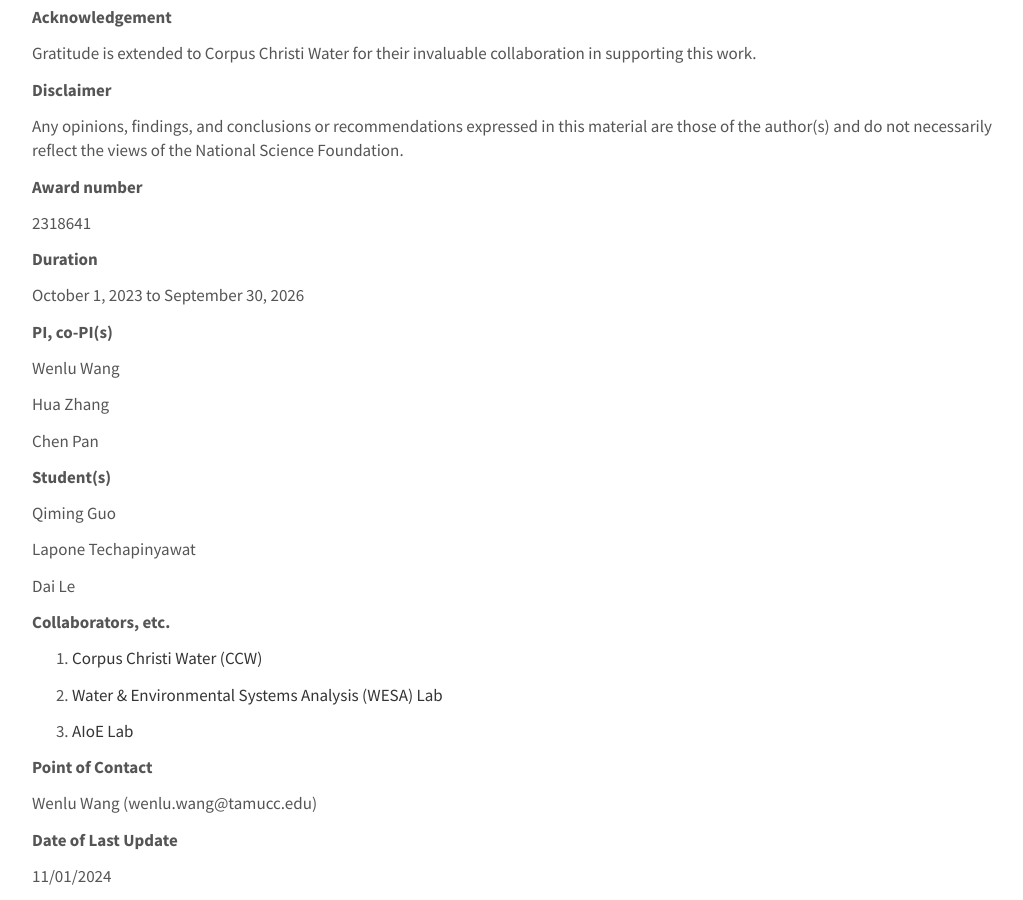
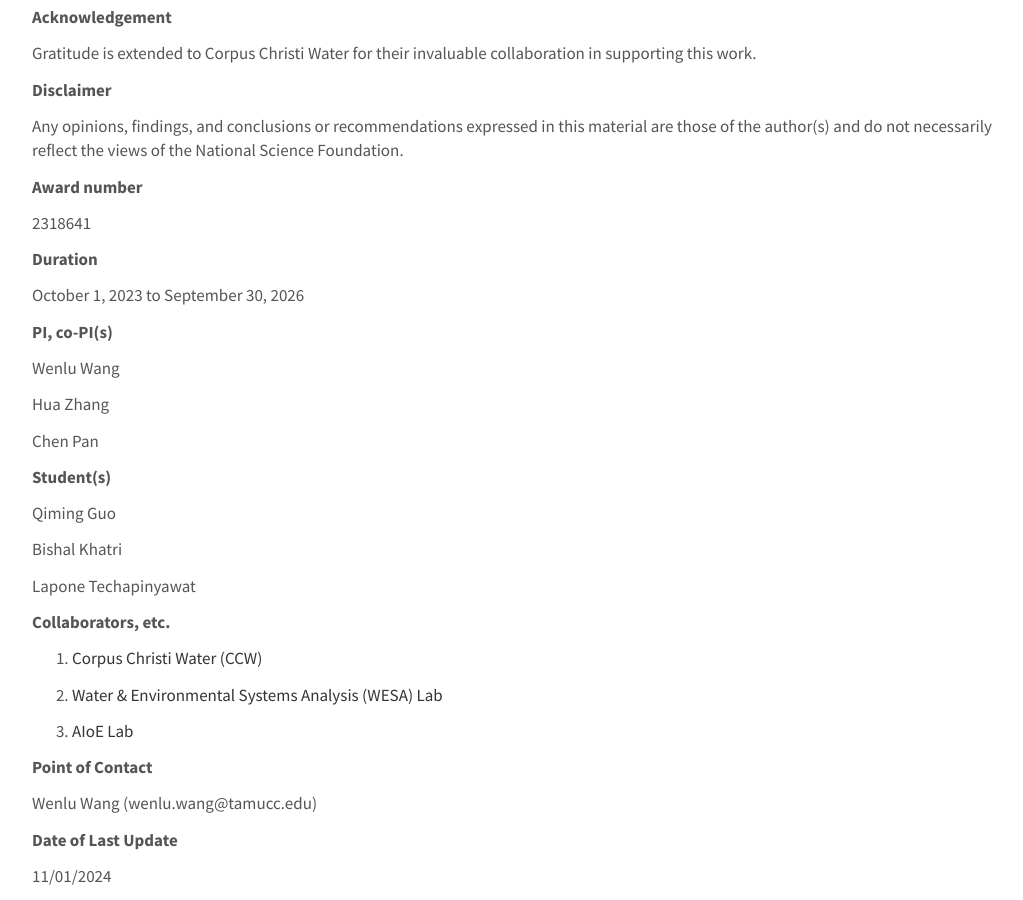
Before and after one commit to WENLU-W/WENLU-W.github.io, a Jekyll site: the page built from docs/_posts/2023-10-01-ai4hydro.md, in a window 1280 px wide and 900 px high, scrolled down 1716 px. Shown: the whole window, without its empty margins (108-1131 px from the left). Built offline with Jekyll 4.4.1, drawn with Linux system fonts in a browser that asks for light colours.

Commit message:
Update 2023-10-01-ai4hydro.md

```diff
--- a/docs/_posts/2023-10-01-ai4hydro.md
+++ b/docs/_posts/2023-10-01-ai4hydro.md
@@ -88,9 +88,9 @@
 
    Qiming Guo
 
+   Bishal Khatri
+
    Lapone Techapinyawat
-
-   Dai Le
 
 **Collaborators, etc.**
 
```
